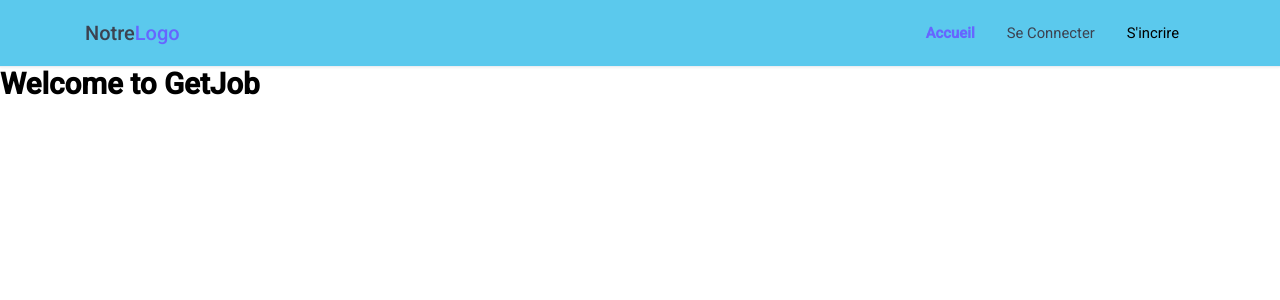
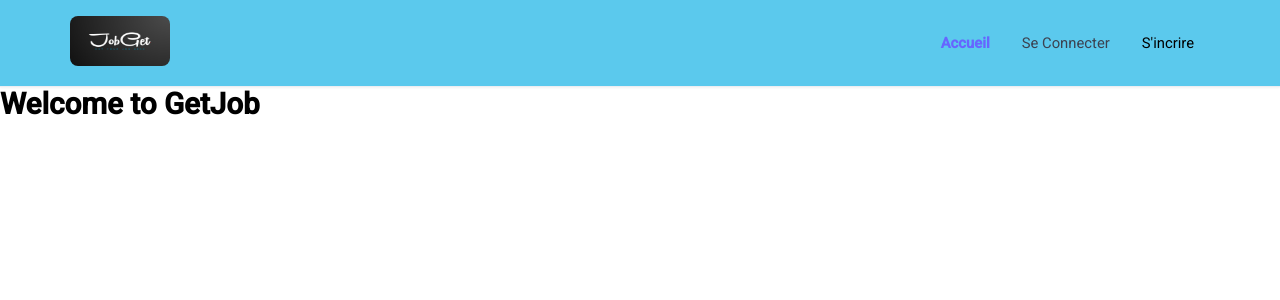
Before and after one commit to Durel1/GetJob, a React (Vite) app: page / in a window 1280 px wide. Shown: the top 300 px of the page. Built offline with nearby package versions, Linux system fonts and the light colour scheme.

Commit message:
add logo

```diff
--- a/index.html
+++ b/index.html
@@ -2,7 +2,7 @@
 <html lang="en">
   <head>
     <meta charset="UTF-8" />
-    <link rel="icon"  href="public/react.svg" />
+    <link rel="icon"  href="public/logo.png" />
     <meta name="viewport" content="width=device-width, initial-scale=1.0" />
     <title>GetJob</title>
   </head>
--- a/src/Components/Navbar.jsx
+++ b/src/Components/Navbar.jsx
@@ -37,7 +37,7 @@ function Navbar() {
           </button>
 
           <NavLink to="/">
-            <h4>Notre<span>Logo</span></h4>
+            <img  className="logo" src="./logo.png" alt="" />
           </NavLink>
         </div>
 
--- a/src/Styles/Components_styles/navbar.css
+++ b/src/Styles/Components_styles/navbar.css
@@ -20,8 +20,6 @@ a {
   position: relative;
   margin-left: auto;
   margin-right: auto;
-  padding-left: 15px;
-  padding-right: 15px;
 }
 
 .navbar,
@@ -147,6 +145,16 @@ button:hover{
   color:#66f ;
 }
 
+.logo{
+  height: 50px;
+  width: 100px;            /* Garde le ratio */
+     /* Évite la déformation */
+  /* margin-left: 12px;
+  margin-right: 12px;      */
+  border-radius: 8px;     /* Coins légèrement arrondis (optionnel) */
+  /* box-shadow: 0 2px 8px rgba(0,0,0,0.07); Ombre légère (optionnel) */
+}
+
 @media (max-width: 768px) {
   .navbar .navbar-menu .navbar-nav > li > a {
     border-bottom: 1px solid #eceef3;
```
Also changed, not shown: public/logo.png (added).
